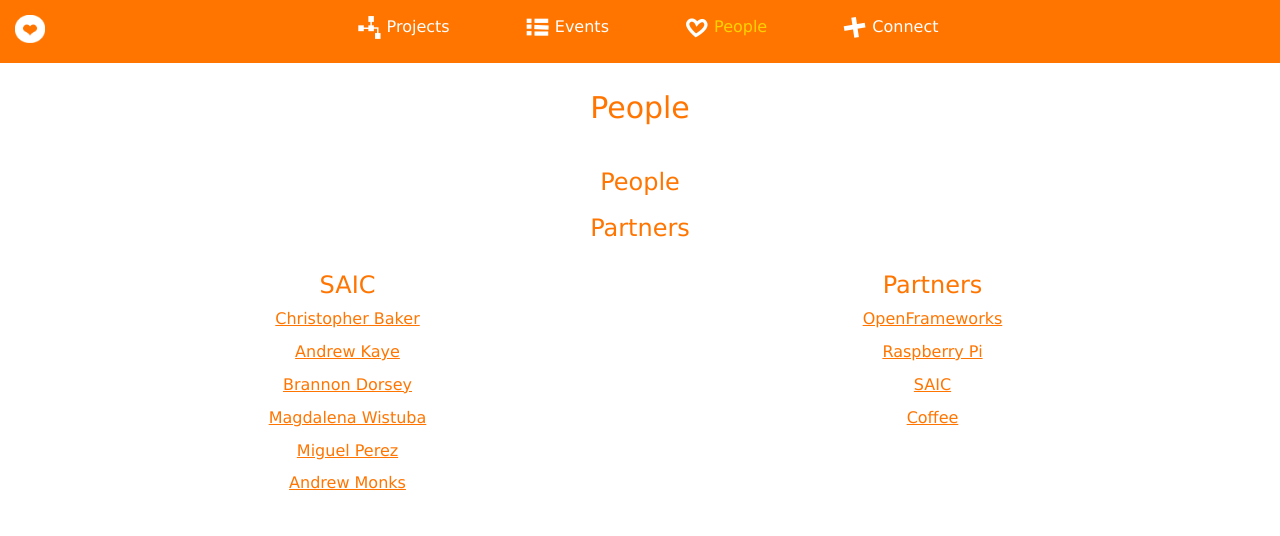
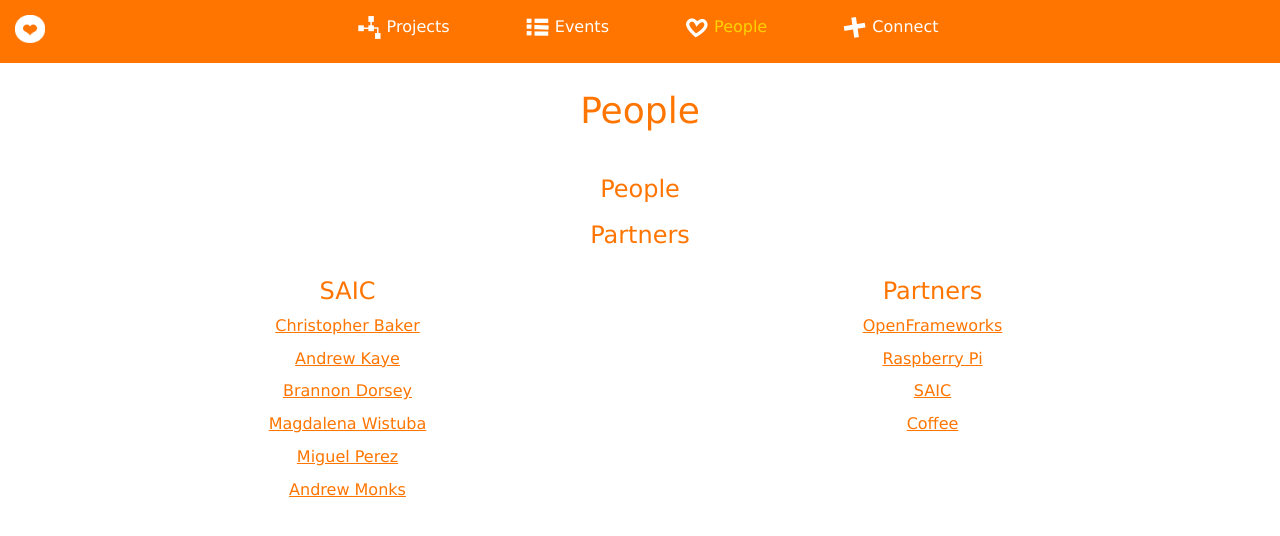
Before and after one commit to olab-io/olab-io.github.io, a Jekyll site: the page built from people.md, in a window 1280 px wide. Shown: the top 536 px of the page. Built offline with Jekyll 4.4.1, drawn with Linux system fonts in a browser that asks for light colours; nearby versions of some CDN libraries; Markdown is read by kramdown in place of the engine named in the settings.

Commit message:
Bigger page header

```diff
--- a/_layouts/page.html
+++ b/_layouts/page.html
@@ -7,9 +7,9 @@
 <div class="container">
 
 	<div class="page-title">
-	  <h2 class="text-center">
+	  <h1 class="text-center">
 	  	{{ page.title }}
-	  </h2>
+	  </h1>
 	</div>
 
 		{{ content }}
```
